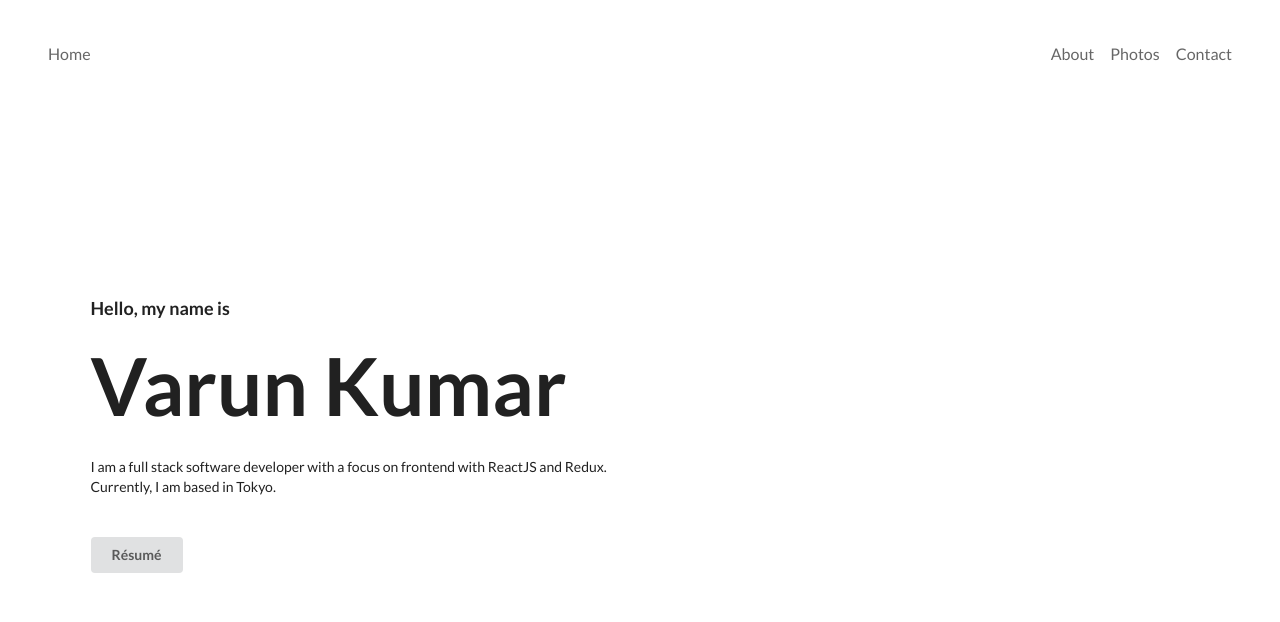
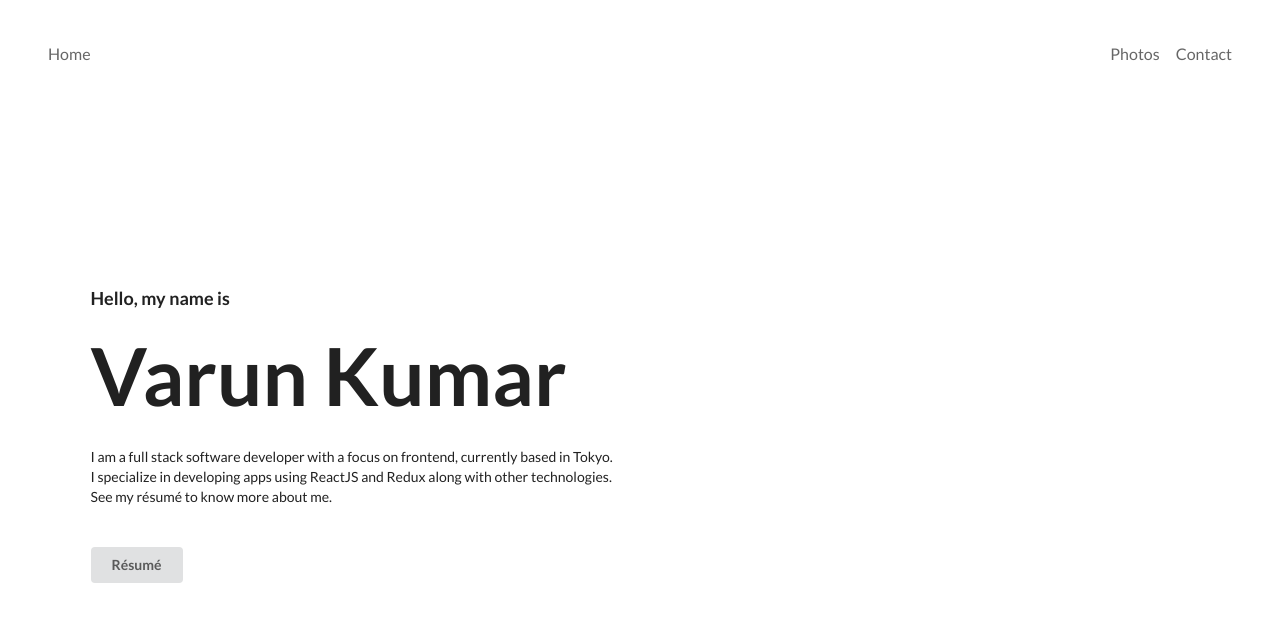
Before and after one commit to scandindian/scandindian.github.io, a React (Create React App) app: page / in a window 1280 px wide. Shown: the top 622 px of the page. Built offline with nearby package versions, Linux system fonts and the light colour scheme.

Commit message:
updating website

```diff
--- a/src/components/NavigationBar.js
+++ b/src/components/NavigationBar.js
@@ -7,14 +7,12 @@ const NavigationBar = () => {
             <div id="desktop-navigation-bar" className="ui top fixed text menu">
                 <a className="item">Home</a>
                 <div className="right menu">
-                    <a className="item">About</a>
                     <a className="item">Photos</a>
                     <a className="item">Contact</a>
                 </div>
             </div>
             <div id="mobile-navigation-bar" className="ui top fixed four item text menu">
                 <a className="item">Home</a>
-                <a className="item">About</a>
                 <a className="item">Photos</a>
                 <a className="item">Contact</a>
             </div>
--- a/src/components/views/Home.js
+++ b/src/components/views/Home.js
@@ -6,14 +6,16 @@ const Home = () => {
     return (
         <div id="home-container" className="ui grid middle aligned">
             <div className="row">
-                <div className="twelve wide column">
+                <div className="eleven wide column">
                     <div className="ui vertical segment">
                         <h3 className>Hello, my name is</h3>
                         <h1 className="name-heading">Varun Kumar</h1>
                         <p className="short-description">
-                            I am a full stack software developer with a focus on frontend with ReactJS and Redux.
+                            I am a full stack software developer with a focus on frontend, currently based in Tokyo.
                             <br />
-                            Currently, I am based in Tokyo.
+                            I specialize in developing apps using ReactJS and Redux along with other technologies.
+                            <br />
+                            See my résumé to know more about me.
                         </p>
                         <a id="resume-button" href={Resume} target="_blank" className="ui button">Résumé</a>
                     </div>
--- a/src/css/Home.css
+++ b/src/css/Home.css
@@ -7,7 +7,7 @@
 
 .name-heading {
     margin: 0px;
-    font-size: clamp(40px, 8vw, 80px);
+    font-size: clamp(20px, 8vw, 80px);
 }
 
 .short-description {
```
Also changed, not shown: src/components/views/Contact.js (+7 -0 lines), src/components/views/About.js (deleted).
